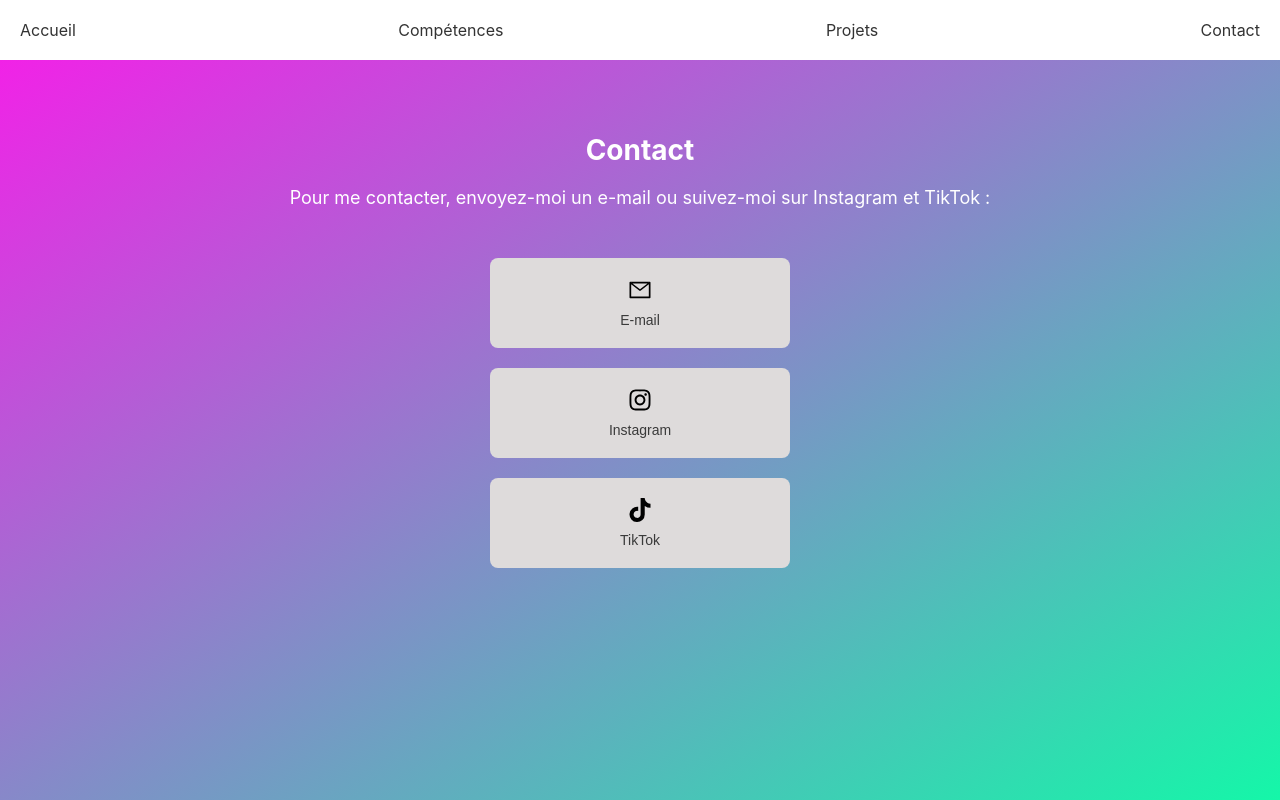
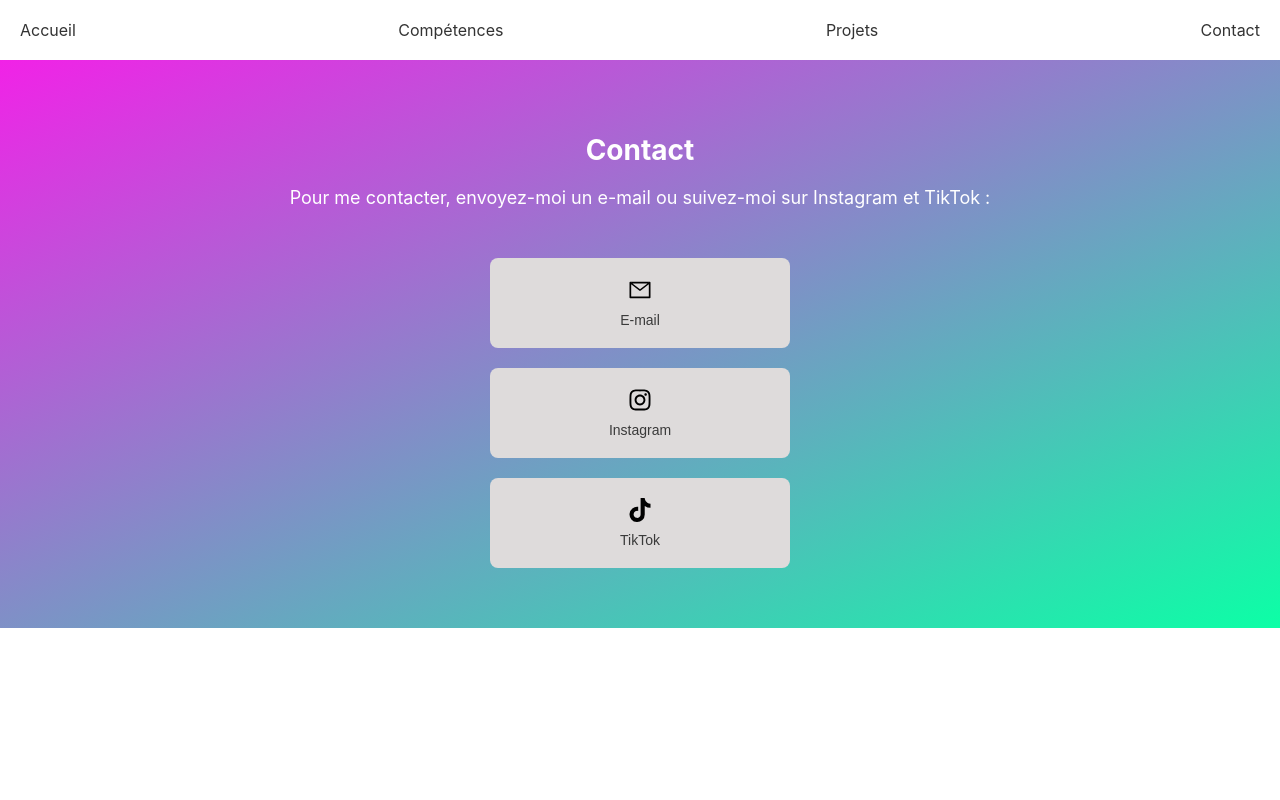
Before and after one commit to pletx/Portfolio-, a React (Create React App) app in the folder portfolio_eddy/: page /contact in a window 1280 px wide. Built offline with nearby package versions, Linux system fonts and the light colour scheme.

Commit message:
fix affichage

```diff
--- a/portfolio_eddy/src/pages/About/About.css
+++ b/portfolio_eddy/src/pages/About/About.css
@@ -5,7 +5,7 @@
 }
 
 .about-background {
-  position: fixed;
+  position: static;
   left: 0;
   width: 100%;
   height: 100%;
--- a/portfolio_eddy/src/pages/Contact/Contact.css
+++ b/portfolio_eddy/src/pages/Contact/Contact.css
@@ -5,8 +5,7 @@
 }
 
 .contact-background {
-  position: fixed;
-
+  position: static;
   left: 0;
   width: 100%;
   height: 100%;
--- a/portfolio_eddy/src/pages/Home/Home.css
+++ b/portfolio_eddy/src/pages/Home/Home.css
@@ -1,5 +1,5 @@
 .home-background {
-  position: fixed;
+  position: static;
   left: 0;
   width: 100%;
   height: 100%;
--- a/portfolio_eddy/src/pages/Projects/Projects.css
+++ b/portfolio_eddy/src/pages/Projects/Projects.css
@@ -6,7 +6,7 @@
 }
 
 .projects-background {
-  position: fixed;
+  position: static;
   width: 100%;
   height: 100%;
   background: linear-gradient(to bottom right, #e5ff22, #038d9f);
```
